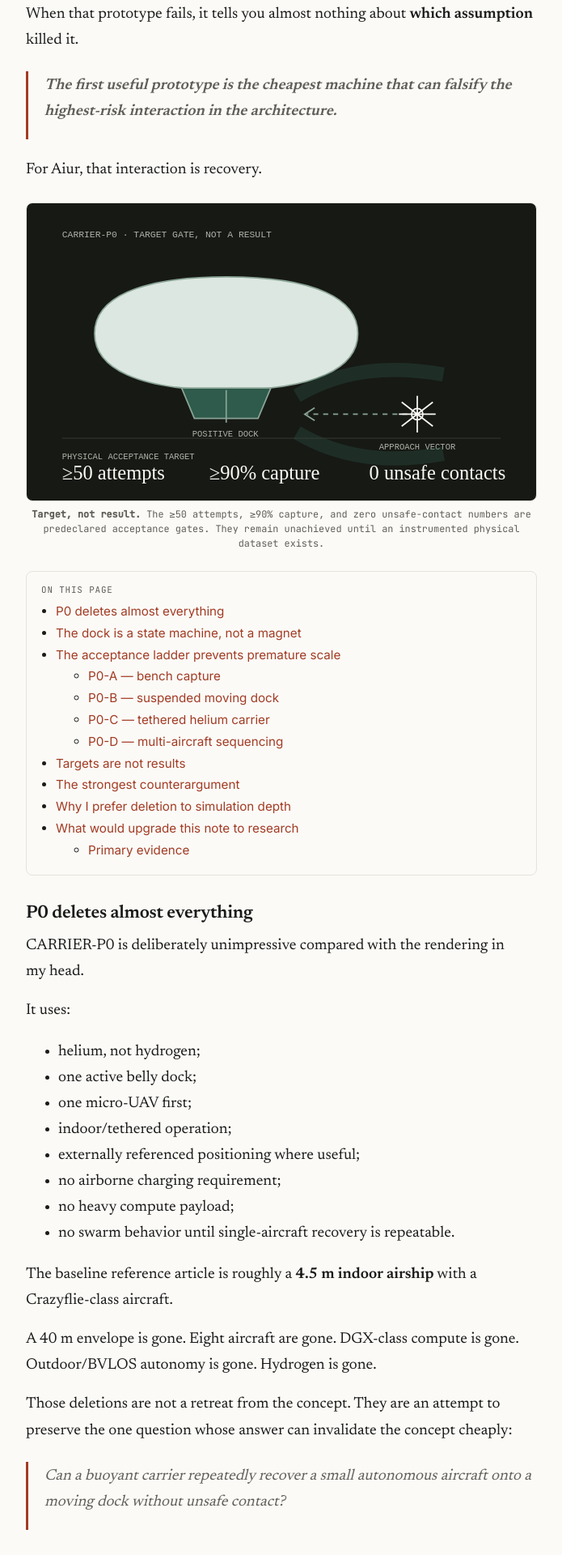
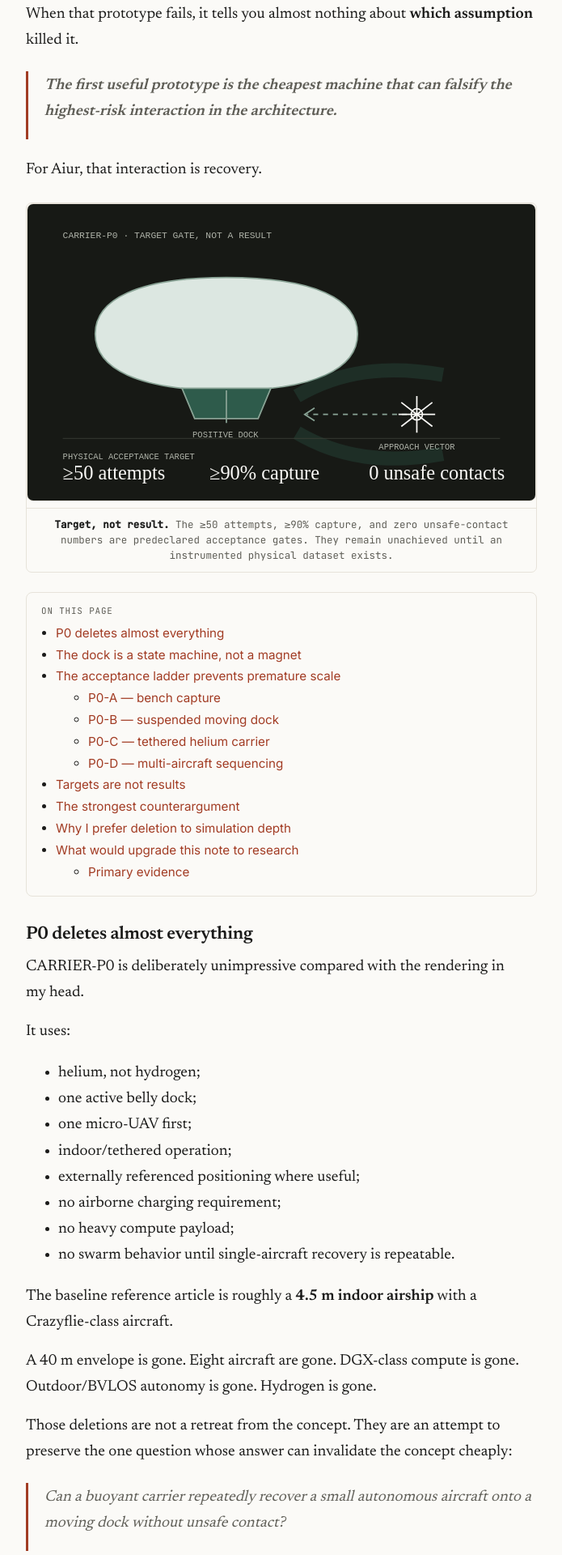
Before and after one commit to 0xSoftBoi/0xSoftBoi.github.io, a Jekyll site: the page built from _posts/2026-08-08-delete-the-science-fiction-parts-first.md, in a window 1280 px wide. Shown: the part 711-2631 px from the top of the page at 81% size, without its empty margins (292-987 px from the left). Built offline with Jekyll 4.4.1, drawn with Linux system fonts in a browser that asks for light colours.

Commit message:
portfolio: add evidence-figure visual grammar

```diff
--- a/assets/css/research.css
+++ b/assets/css/research.css
@@ -41,6 +41,11 @@
 .case-study{max-width:860px;margin:0 auto}
 .case-study h1{max-width:780px;margin-bottom:12px}
 .case-study>.lede{max-width:760px}
+.evidence-figure{margin:30px 0 38px;border:1px solid var(--rule);border-radius:7px;overflow:hidden;background:var(--bg)}
+.evidence-figure img{display:block;width:100%;height:auto;margin:0}
+.evidence-figure figcaption{padding:11px 14px;border-top:1px solid var(--rule);font-size:.78rem;line-height:1.5;color:var(--muted)}
+.evidence-figure figcaption strong{color:var(--text);font-weight:600}
+.post-body .evidence-figure{margin-left:0;margin-right:0}
 .skim-grid{display:grid;grid-template-columns:repeat(2,minmax(0,1fr));gap:1px;background:var(--rule);border:1px solid var(--rule);margin:30px 0 42px}
 .skim-grid>div{background:var(--bg);padding:18px}
 .skim-grid span{font-family:var(--mono);font-size:.67rem;letter-spacing:.07em;text-transform:uppercase;color:var(--accent)}
@@ -92,4 +97,5 @@
   .evidence-table>div{grid-template-columns:1fr;gap:4px}
   .resume-head{display:block}
   .resume-actions{justify-content:flex-start;margin-top:14px}
+  .evidence-figure{margin:24px 0 30px;border-radius:4px}
 }
```
